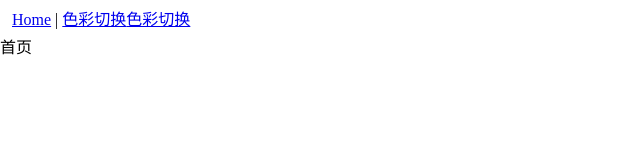
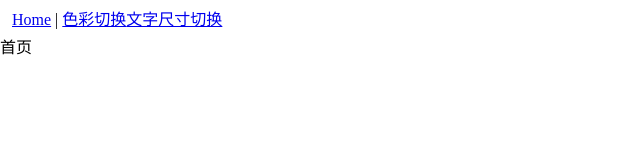
Before and after one commit to dingzu/re-color, a Vue app: page / in a window 1280 px wide. Shown: the top 160 px of the page, without its empty margins (0-640 px from the left). Built offline with nearby package versions, Linux system fonts and the light colour scheme.

Commit message:
文字适配

```diff
--- a/src/App.vue
+++ b/src/App.vue
@@ -2,7 +2,7 @@
   <nav class="nav">
     <router-link to="/">Home</router-link> |
     <router-link to="/color-changer">色彩切换</router-link>
-    <router-link to="/font-auto-resize">色彩切换</router-link>
+    <router-link to="/font-auto-resize">文字尺寸切换</router-link>
   </nav>
   <router-view/>
 </template>
```
